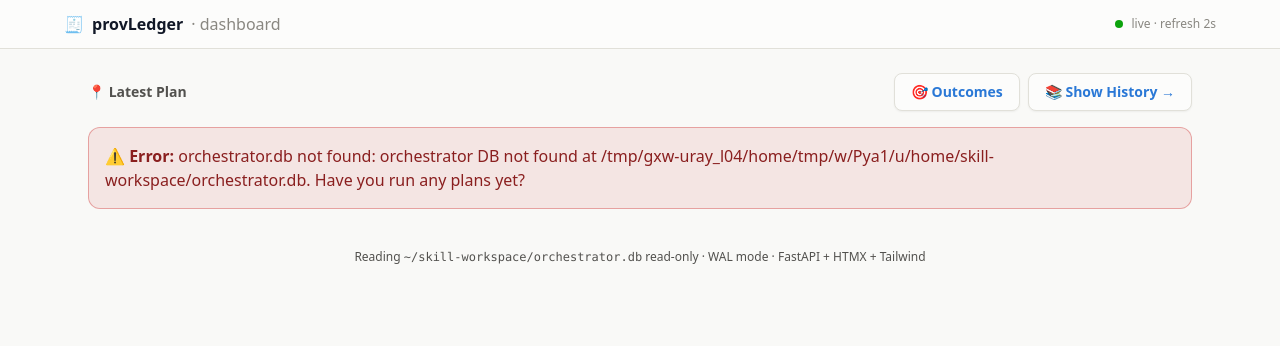
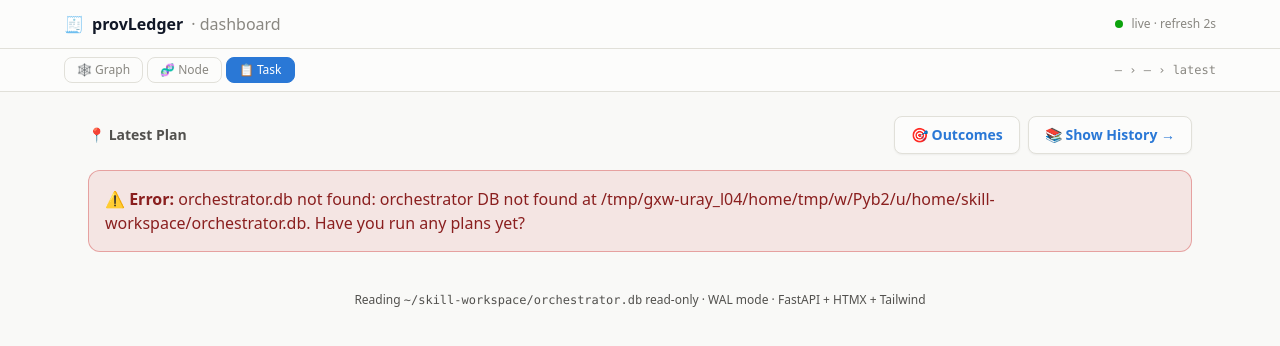
Before and after one commit to yizhao95/prov_ledger, a FastAPI app: page / in a window 1280 px wide. Shown: the top 346 px of the page. Run offline with FastAPI, Linux system fonts and the light colour scheme; some libraries are stand-ins or nearby versions.

Commit message:
feat(dashboard): one context triple across Graph / Node / Task — switching views never loses the anchor
North star: the second core — three views on one context triple (project,
node, at), switching without losing the anchor (I12). base.html carries a
fixed [Graph · Node · Task] bar with a breadcrumb; every page feeds it its
triple (queries.triple / url_for_view / view_bar): /graph?focus=&at=,
/node?at=, /plan?node=&at=, and history / outcomes with the project alone.
The current view is highlighted; a view with no anchor to go to is
disabled, never a dead link. The Task view highlights the focused node in
its Reasons panel and headline (data-focus); the Node view highlights the
run at `at` (data-at-run) and its 被 <plan> 采用 links carry the triple back
into the Task view; the polling partial keeps node / at. hx-boost on the
bar: navigation without a full reload, the URL still changes and goes back.

- 4 webapp tests: the round trip Graph → Node → Task → Graph keeps the
  triple; a missing at means latest; the bar survives a missing graph

Co-Authored-By: Claude Fable 5.1 <noreply@anthropic.com>
Claude-Session: https://claude.ai/code/session_01MwJfnUKKz69F1eLsREPVuK

```diff
--- a/orchestrator-webapp/app/main.py
+++ b/orchestrator-webapp/app/main.py
@@ -40,7 +40,7 @@ TEMPLATES.env.globals["tier_badge"] = queries.tier_badge
 app = FastAPI(title="provLedger Dashboard", version="0.1.0")
 
 
-def _build_context(request: Request, plan_id: str | None = None) -> dict:
+def _build_context(request: Request, plan_id: str | None = None, node: str | None = None, at: str | None = None) -> dict:
     """Build the template context for one plan.
 
     If `plan_id` is None, the latest plan is shown (default behavior).
@@ -56,6 +56,7 @@ def _build_context(request: Request, plan_id: str | None = None) -> dict:
             "node_reasons": [], "unstated": {"slots": 0, "unstated": 0, "pct": 0}, "outcomes": [],
             "headline": None, "shown_adopted": {"plan": {"shown": [], "adopted": []}, "steps": {}}, "overhead": None,
             "total_plans": 0, "db_size_kb": 0, "viewing_plan_id": plan_id,
+            "focus_node": node, "focus_at": at, "bar": queries.view_bar("task", queries.triple(None, node, at), plan_id),
         }
 
     try:
@@ -130,6 +131,10 @@ def _build_context(request: Request, plan_id: str | None = None) -> dict:
         "total_plans": total_plans,
         "db_size_kb": db_size_kb,
         "viewing_plan_id": plan_id,  # None = viewing latest; set = viewing a specific historical plan
+        # DP phase 2b (Task 4): the context triple this page carries and the view bar built from it
+        "focus_node": node,
+        "focus_at": at,
+        "bar": queries.view_bar("task", queries.triple(plan.get("project") if plan else None, node, at), plan["plan_id"] if plan else None),
     }
 
 
@@ -141,9 +146,10 @@ def dashboard(request: Request):
 
 
 @app.get("/plan/{plan_id}", response_class=HTMLResponse)
-def view_plan(request: Request, plan_id: str):
-    """View a specific historical plan by id (linked from /history)."""
-    context = _build_context(request, plan_id=plan_id)
+def view_plan(request: Request, plan_id: str, node: str | None = None, at: str | None = None):
+    """View a specific historical plan by id (linked from /history). `node` / `at`
+    are the context triple (DP phase 2b): the node is highlighted, the bar keeps both."""
+    context = _build_context(request, plan_id=plan_id, node=node, at=at)
     return TEMPLATES.TemplateResponse(request, "dashboard.html", context)
 
 
@@ -164,11 +170,12 @@ def history(request: Request):
         "request": request,
         "error": None,
         "plans": plans,
+        "bar": queries.view_bar("history", queries.triple(None, None, None)),
     })
 
 
 @app.get("/api/dashboard", response_class=HTMLResponse)
-def dashboard_partial(request: Request, plan: str | None = None):
+def dashboard_partial(request: Request, plan: str | None = None, node: str | None = None, at: str | None = None):
     """HTMX partial — swappable inner content.
 
     Optional ?plan=<plan_id> query param: poll a specific historical plan
@@ -205,7 +212,7 @@ def dashboard_partial(request: Request, plan: str | None = None):
         )
 
     # 2. Otherwise render the partial and stamp the new ETag
-    context = _build_context(request, plan_id=plan)
+    context = _build_context(request, plan_id=plan, node=node, at=at)
     response = TEMPLATES.TemplateResponse(request, "_dashboard_partial.html", context)
     response.headers["ETag"] = etag
     response.headers["Cache-Control"] = "no-store, must-revalidate"
@@ -236,7 +243,8 @@ def health():
 def outcomes(request: Request, project: str | None = None):
     """Phase 8 (FL-042): every expectation across plans with its latest
     outcome — a claim ledger. Read-only; an old DB renders an empty page."""
-    ctx = {"request": request, "error": None, "rows": [], "stats": queries.outcome_stats([]), "project": project}
+    ctx = {"request": request, "error": None, "rows": [], "stats": queries.outcome_stats([]), "project": project,
+           "bar": queries.view_bar("outcomes", queries.triple(project, None, None))}
     try:
         conn = queries.open_db_readonly()
     except FileNotFoundError as e:
@@ -262,7 +270,8 @@ def graph_view(request: Request, project: str, focus: str | None = None, at: str
     badge (records with a story) and the tier of their latest event. PSG only
     through psg_bridge; a missing graph is 200 + "state graph unavailable"."""
     import json as _json
-    ctx = {"request": request, "error": None, "project": project, "focus": focus or None, "graph": None, "graph_json": "{}"}
+    ctx = {"request": request, "error": None, "project": project, "focus": focus or None, "graph": None, "graph_json": "{}",
+           "bar": queries.view_bar("graph", queries.triple(project, focus, at))}
     try:
         conn = queries.open_db_readonly()
     except FileNotFoundError as e:
@@ -284,8 +293,10 @@ def graph_view(request: Request, project: str, focus: str | None = None, at: str
 def node_ledger(request: Request, project: str, qualified_name: str):
     """Phase 8 (FL-009): one node's upstream/downstream, history and reasons —
     three dimensions in one read-only query (docs/NORTH-STAR essence #2)."""
+    at = request.query_params.get("at")
     ctx = {"request": request, "error": None, "ledger": None, "project": project, "qualified_name": qualified_name,
-           "at": request.query_params.get("at")}          # DP phase 2: ?at=<reason_id> highlights one record
+           "at": at,                                       # DP phase 2: ?at=<reason_id> highlights one record; 2b: a run id highlights the run
+           "bar": queries.view_bar("node", queries.triple(project, qualified_name, at))}
     try:
         conn = queries.open_db_readonly()
     except FileNotFoundError as e:
--- a/orchestrator-webapp/app/templates/_dashboard_partial.html
+++ b/orchestrator-webapp/app/templates/_dashboard_partial.html
@@ -197,7 +197,8 @@
     </div>
     <div class="mt-2 space-y-1">
       {% for f in headline.findings %}
-      <div class="text-xs flex flex-wrap items-baseline gap-x-2 border-l-2 border-hairline pl-2" data-severity="{{ f.severity }}" data-tier="{{ f.tier }}" data-finding="{{ f.id }}">
+      {% set focused = focus_node and (f.anchor == focus_node or (f.id and focus_node in f.id)) %}
+      <div class="text-xs flex flex-wrap items-baseline gap-x-2 border-l-2 {{ 'border-brand-blue bg-[#eef4fc] rounded' if focused else 'border-hairline' }} pl-2" data-severity="{{ f.severity }}" data-tier="{{ f.tier }}" data-finding="{{ f.id }}"{% if focused %} data-focus="1"{% endif %}>
         <span class="font-semibold {{ 'text-brand-red' if f.severity == 'blocking' else 'text-gray-700' }}">{{ '⚠' if f.severity == 'blocking' else '·' }} {{ f.severity }}</span>
         <span class="px-1.5 py-0.5 rounded bg-brand-bg text-[11px]">{{ f.tier }}</span>
         <span class="font-mono text-[11px] text-brand-muted">{{ f.id }}</span>
@@ -230,7 +231,8 @@
     <div class="px-5 pb-4 space-y-1.5">
       {% for r in node_reasons %}
       {% set tb = tier_badge(r.display_tier) %}
-      <div class="text-sm flex flex-wrap items-baseline gap-x-2 border-l-2 border-hairline pl-3">
+      {% set focused = focus_node and r.node_key == focus_node %}
+      <div class="text-sm flex flex-wrap items-baseline gap-x-2 border-l-2 {{ 'border-brand-blue bg-[#eef4fc] rounded' if focused else 'border-hairline' }} pl-3"{% if focused %} data-focus="1"{% endif %}>
         <span data-tier="{{ r.display_tier }}" class="text-xs px-2 py-0.5 rounded {{ tb[1] }}">{{ tb[0] }}</span>
         <span class="text-[11px] text-brand-muted">{{ r.kind }} · {{ r.source }}</span>
         {% if r.node_key and plan and plan.project %}
--- a/orchestrator-webapp/app/templates/base.html
+++ b/orchestrator-webapp/app/templates/base.html
@@ -155,6 +155,28 @@
       </div>
     </div>
   </header>
+  {# DP phase 2b (Task 4): the view switch bar — Graph · Node · Task on one context triple
+     (project, node, at); every page feeds `bar` (queries.view_bar); the current view is highlighted. #}
+  {% if bar %}
+  <nav class="bg-surface border-b border-hairline px-6 py-2" data-view-bar data-view="{{ bar.current }}"
+       data-project="{{ bar.triple.project or '' }}" data-node="{{ bar.triple.node or '' }}" data-at="{{ bar.triple.at or '' }}">
+    <div class="max-w-6xl mx-auto flex items-center justify-between gap-3 flex-wrap text-xs">
+      <div class="flex items-center gap-1" hx-boost="true">
+        {% for v, label in [('graph', '🕸 Graph'), ('node', '🧬 Node'), ('task', '📋 Task')] %}
+          {% set href = bar.links[v] %}
+          {% if href %}
+          <a href="{{ href }}" data-view-link="{{ v }}" class="px-3 py-1 rounded-lg border {{ 'bg-brand-blue text-white border-brand-blue' if bar.current == v else 'bg-surface text-brand-blue border-hairline hover:bg-brand-bg' }}">{{ label }}</a>
+          {% else %}
+          <span data-view-link="{{ v }}" data-view-disabled="1" class="px-3 py-1 rounded-lg border border-hairline text-brand-muted" title="no {{ 'node' if v == 'node' else 'project' if v == 'graph' else 'plan' }} in the current context">{{ label }}</span>
+          {% endif %}
+        {% endfor %}
+      </div>
+      <div class="text-brand-muted font-mono" data-breadcrumb>
+        {{ bar.triple.project or '—' }} › {{ bar.triple.node or '—' }} › {{ bar.triple.at or 'latest' }}
+      </div>
+    </div>
+  </nav>
+  {% endif %}
 
   <main class="max-w-6xl mx-auto p-6">
     {% block content %}{% endblock %}
--- a/orchestrator-webapp/app/templates/dashboard.html
+++ b/orchestrator-webapp/app/templates/dashboard.html
@@ -40,7 +40,7 @@
 
   <!-- Polling div: query param threads through so historical view stays on its plan -->
   <div id="dashboard-content"
-       hx-get="/api/dashboard{% if viewing_plan_id %}?plan={{ viewing_plan_id }}{% endif %}"
+       hx-get="/api/dashboard?{% if viewing_plan_id %}plan={{ viewing_plan_id }}&{% endif %}{% if focus_node %}node={{ focus_node }}&{% endif %}{% if focus_at %}at={{ focus_at }}{% endif %}"
        hx-trigger="load, every 2s"
        hx-swap="innerHTML">
     {% include "_dashboard_partial.html" %}
--- a/orchestrator-webapp/app/templates/node.html
+++ b/orchestrator-webapp/app/templates/node.html
@@ -52,7 +52,7 @@
     <section class="bg-surface rounded-xl shadow-sm border border-hairline p-5" data-panel="time">
       <h2 class="text-sm font-semibold text-gray-900 mb-2">🕰 Time — {{ ledger.events }} event{{ '' if ledger.events == 1 else 's' }} in {{ ledger.runs|length }} run{{ '' if ledger.runs|length == 1 else 's' }}</h2>
       {% for run in ledger.runs %}
-      <div class="mb-3 border-l-2 border-hairline pl-3" data-run="{{ run.run_id }}">
+      <div class="mb-3 border-l-2 {{ 'border-brand-blue bg-[#eef4fc] rounded' if at and at|string == run.run_id|string else 'border-hairline' }} pl-3" data-run="{{ run.run_id }}"{% if at and at|string == run.run_id|string %} data-at-run="{{ run.run_id }}"{% endif %}>
         <div class="text-xs text-brand-gray">
           <span class="font-semibold">run {{ run.run_id }}</span>
           · <span class="font-mono">{{ (run.commit_sha or '')[:7] or '-' }}</span>
@@ -90,7 +90,7 @@
         <span class="text-brand-muted">{{ r.kind }} · {{ r.source }} · <a class="text-brand-blue font-mono" href="/plan/{{ r.plan_id }}">{{ r.plan_id }}</a></span>
         <span class="text-gray-800">{{ r.text if r.text is not none else '— unstated —' }}</span>
         <span class="text-brand-muted" data-source-level="{{ r.evidence_level }}">{{ r.source_level }}{% if r.rule_id %} · 规则 {{ r.rule_id }}{% endif %}</span>
-        {% if r.stats %}<span class="text-brand-muted tnum" data-stats="{{ r.id }}">展示 plan {{ r.stats.plan }} · edit {{ r.stats.edit }} · why {{ r.stats.why }} · 采用 {{ r.stats.adopted }}{% for pid in r.stats.adopted_by %} · 被 <a class="text-brand-blue font-mono" href="/plan/{{ pid }}">{{ pid }}</a> 采用{% endfor %}</span>{% endif %}
+        {% if r.stats %}<span class="text-brand-muted tnum" data-stats="{{ r.id }}">展示 plan {{ r.stats.plan }} · edit {{ r.stats.edit }} · why {{ r.stats.why }} · 采用 {{ r.stats.adopted }}{% for pid in r.stats.adopted_by %} · 被 <a class="text-brand-blue font-mono" href="/plan/{{ pid }}?node={{ ledger.qualified_name }}&at={{ r.id }}">{{ pid }}</a> 采用{% endfor %}</span>{% endif %}
       </div>
       {% endfor %}
       <div class="text-[11px] uppercase tracking-wide text-brand-muted mt-3">constraints ({{ ledger.constraints|length }})</div>
@@ -104,7 +104,7 @@
         <div class="text-brand-muted">why: {{ c.rationale or '—' }}{% if c.why_ref %} · <span class="font-mono">{{ c.why_ref }}</span>{% endif %}</div>
         {% endif %}
         <div class="text-brand-muted" data-source-level="{{ c.evidence_level }}">{{ c.source_level }}</div>
-        {% if c.stats %}<div class="text-brand-muted tnum" data-stats="{{ c.id }}">展示 plan {{ c.stats.plan }} · edit {{ c.stats.edit }} · why {{ c.stats.why }} · 采用 {{ c.stats.adopted }}{% for pid in c.stats.adopted_by %} · 被 <a class="text-brand-blue font-mono" href="/plan/{{ pid }}">{{ pid }}</a> 采用{% endfor %}</div>{% endif %}
+        {% if c.stats %}<div class="text-brand-muted tnum" data-stats="{{ c.id }}">展示 plan {{ c.stats.plan }} · edit {{ c.stats.edit }} · why {{ c.stats.why }} · 采用 {{ c.stats.adopted }}{% for pid in c.stats.adopted_by %} · 被 <a class="text-brand-blue font-mono" href="/plan/{{ pid }}?node={{ ledger.qualified_name }}&at={{ c.id }}">{{ pid }}</a> 采用{% endfor %}</div>{% endif %}
       </div>
       {% endfor %}
     </section>
```
Also changed, not shown: orchestrator-webapp/app/queries.py (+44 -0 lines), orchestrator-webapp/tests/test_routes.py (+2 -2 lines), orchestrator-webapp/tests/test_views_triple.py (added, +87 -0 lines).
